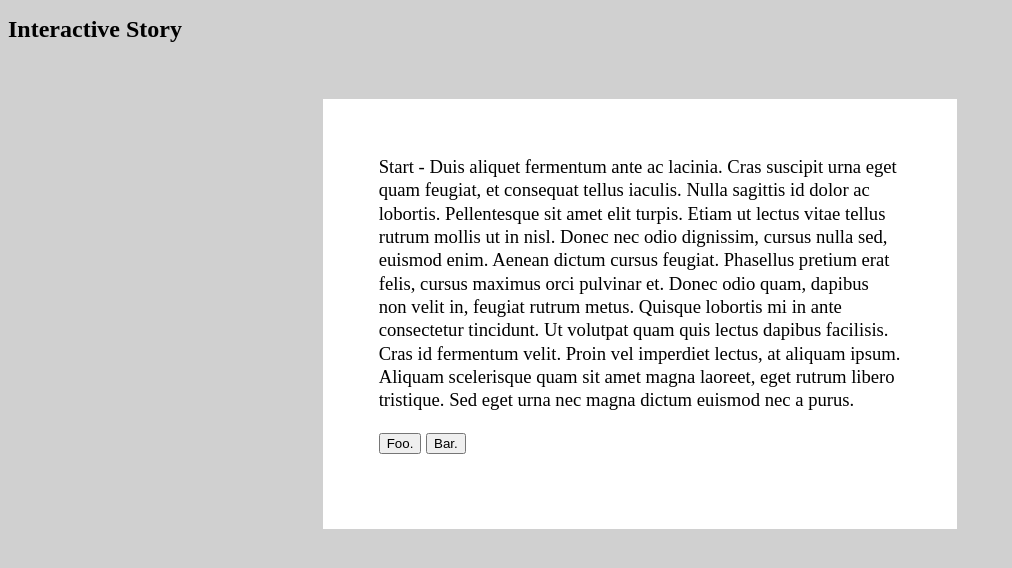
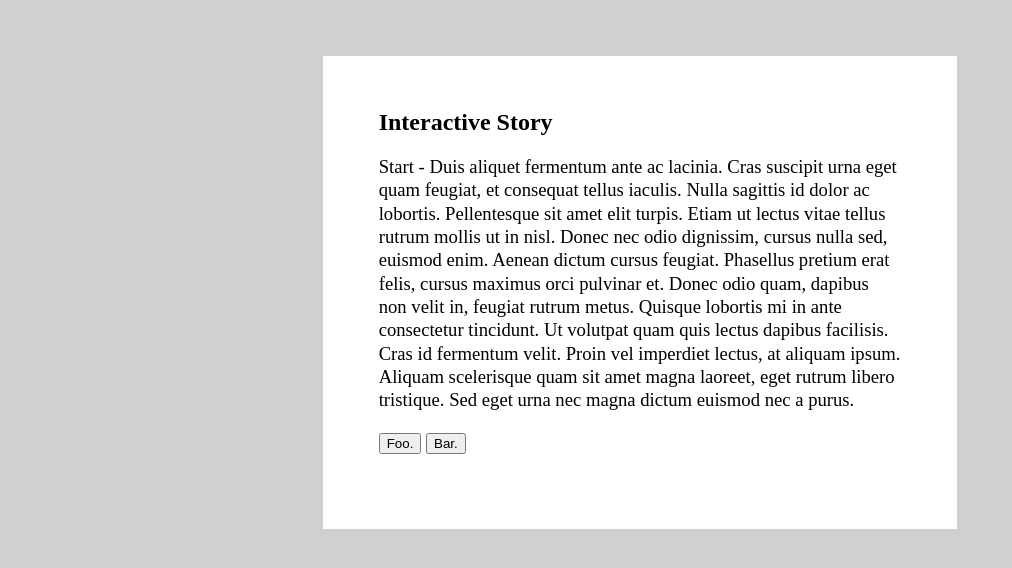
Before and after one commit to FESJ/ProceduralStoryTeller, a plain HTML site: page index.html in a window 1280 px wide. Shown: the whole page, without its empty margins (0-1012 px from the left). Drawn offline with Linux system fonts and the light colour scheme; a web font is replaced by a local one.

Commit message:
Small style changes

```diff
--- a/css/PSTStyle.css
+++ b/css/PSTStyle.css
@@ -9,10 +9,14 @@ body {
 h1 {
    font: 18pt Maitree serif;
    font-weight: bold;
+		background-color: #FFFFFF;
+}
+
+div {
+		background-color: #FFFFFF;
 }
 
 #canvas {
-	background-color: #FFFFFF;
 	width: 28em;
 	max-width: 80%;
 	margin-top: 3em;
--- a/index.html
+++ b/index.html
@@ -9,8 +9,8 @@
 		<script src="./js/PSTMain.js"></script>
 	</head>
 	<body>
-		<h1>Interactive Story</h1>
 		<div id="canvas">
+			<h1>Interactive Story</h1>
 			<div id="gametext"></div>
 			<div id="gamechoices"></div>
 		</div>
```
